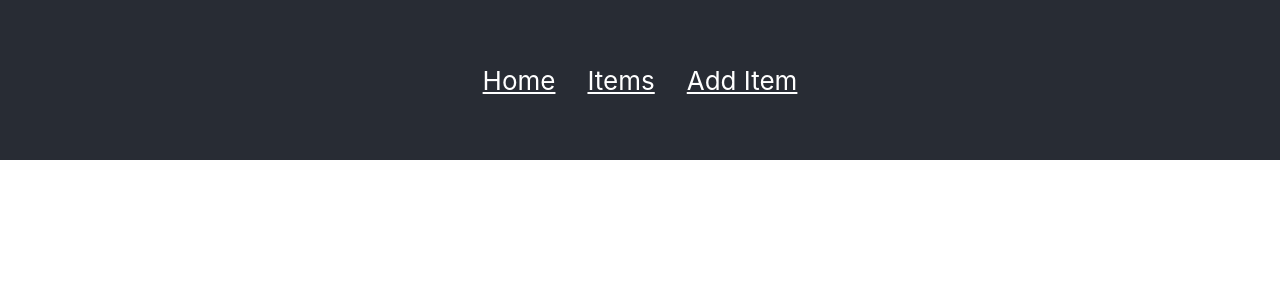
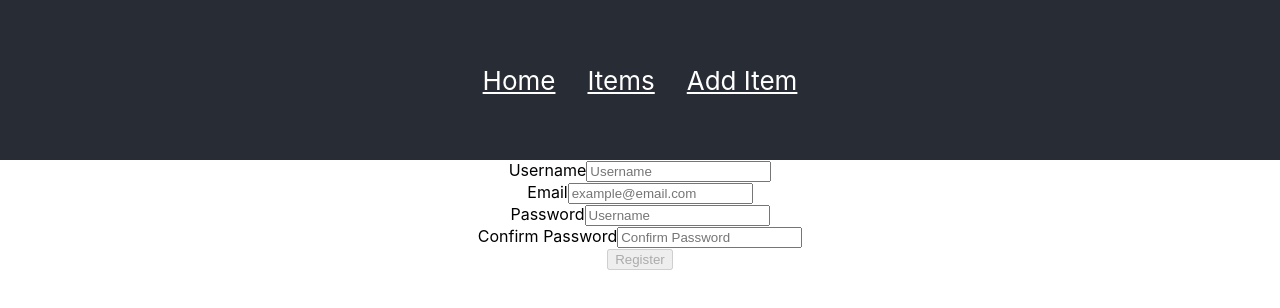
Before and after one commit to Job85/inventory-app, a React (Create React App) app: page /register in a window 1280 px wide. Shown: the top 308 px of the page. Built offline with nearby package versions, Linux system fonts and the light colour scheme.

Commit message:
fixed password input value

```diff
--- a/src/pages/Register.js
+++ b/src/pages/Register.js
@@ -28,6 +28,7 @@ const Register = () => {
             password: '',
             confirmPassword: ''
         })
+    }
 
     return (
         <div className='register col'>
@@ -62,7 +63,7 @@ const Register = () => {
                             name='password'
                             type="password"
                             placeholder='Username'
-                                value={formValues.username}
+                            value={formValues.password}
                             required
                         />
                     </div>
@@ -92,6 +93,5 @@ const Register = () => {
         </div>
     )
 }
-}
 
 export default Register
```
Lines whose indentation alone changed are shown as unchanged.
